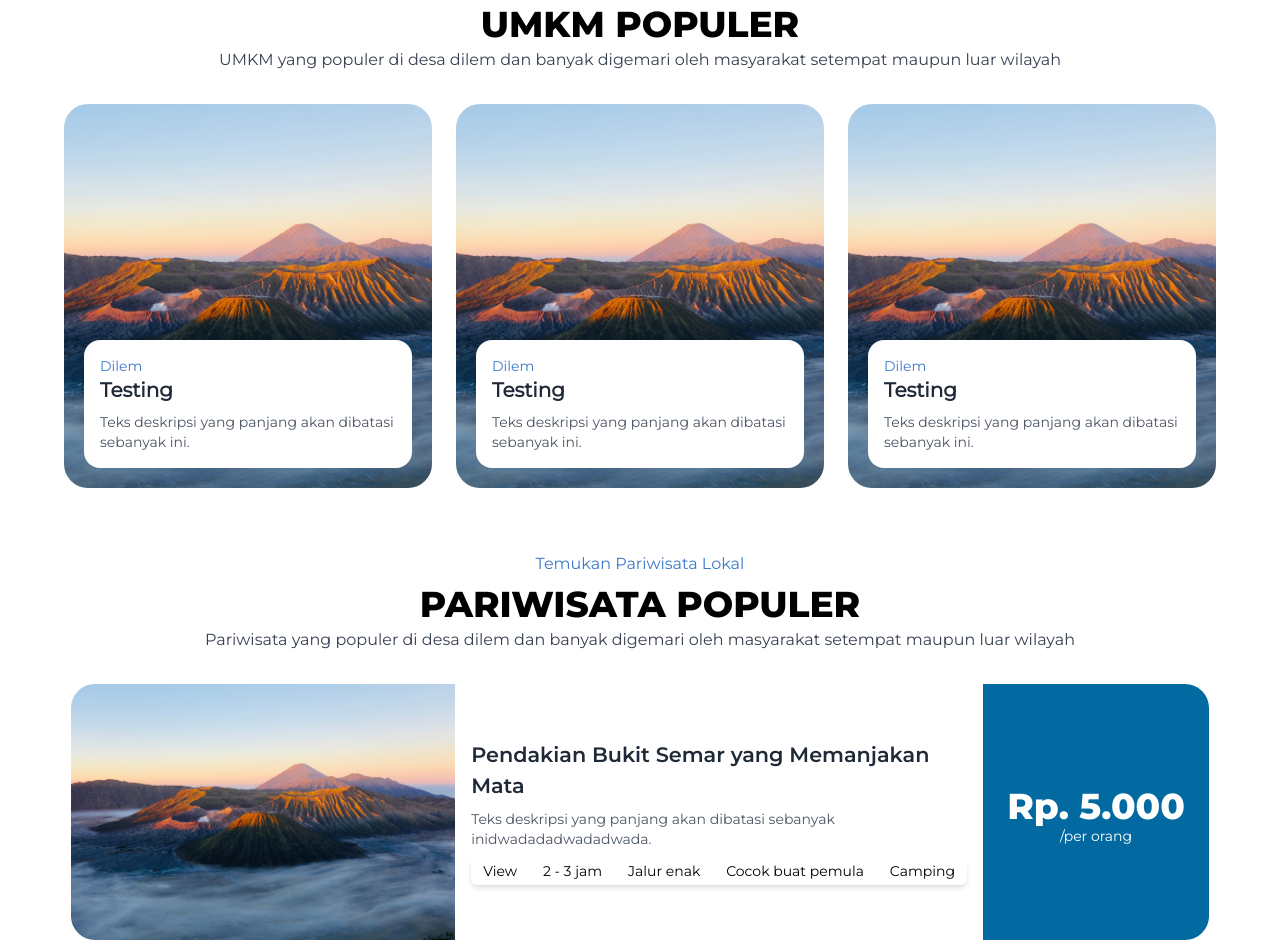
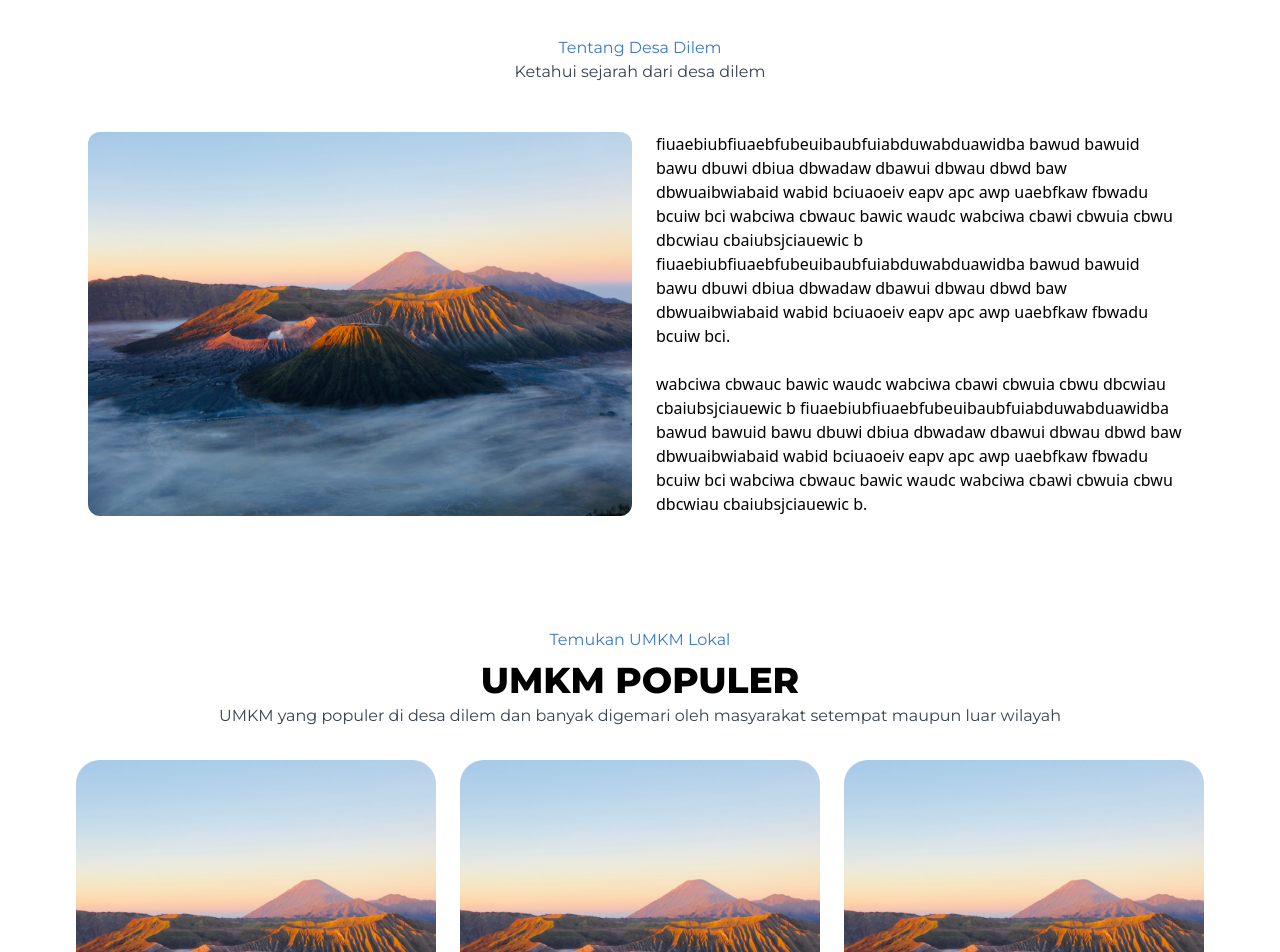
Before and after one commit to Arjunaadlina/desadilem, a React (Vite) app: page / in a window 1280 px wide. Shown: the part 860-1812 px from the top of the page. Built offline with nearby package versions, Linux system fonts and the light colour scheme.

Commit message:
add about and fix responsive

```diff
--- a/src/components/Home/About.jsx
+++ b/src/components/Home/About.jsx
@@ -1,8 +1,17 @@
-import React from 'react'
 
 function About() {
     return (
-        <div>About</div>
+        <div className="p-4">
+            <p className="text-center text-secondary text-md font-montserratreg mt-20">Tentang Desa Dilem</p>
+            <p className="text-center font-montserratreg text-gray-700">Ketahui sejarah dari desa dilem</p>
+            <div className="mt-12 flex gap-4 justify-center rounded-md flex-col xl:flex-row">
+                <img src="/bromo.jpg" className="w-[34rem] h-96 rounded-xl" />
+                <div className="xl:w-[34rem]">
+                    <p className="px-2">fiuaebiubfiuaebfubeuibaubfuiabduwabduawidba bawud bawuid bawu dbuwi dbiua dbwadaw dbawui dbwau dbwd baw dbwuaibwiabaid wabid bciuaoeiv eapv apc awp uaebfkaw fbwadu bcuiw bci wabciwa cbwauc bawic waudc wabciwa cbawi cbwuia cbwu dbcwiau cbaiubsjciauewic b fiuaebiubfiuaebfubeuibaubfuiabduwabduawidba bawud bawuid bawu dbuwi dbiua dbwadaw dbawui dbwau dbwd baw dbwuaibwiabaid wabid bciuaoeiv eapv apc awp uaebfkaw fbwadu bcuiw bci.
+                    <br/><br/> wabciwa cbwauc bawic waudc wabciwa cbawi cbwuia cbwu dbcwiau cbaiubsjciauewic b fiuaebiubfiuaebfubeuibaubfuiabduwabduawidba bawud bawuid bawu dbuwi dbiua dbwadaw dbawui dbwau dbwd baw dbwuaibwiabaid wabid bciuaoeiv eapv apc awp uaebfkaw fbwadu bcuiw bci wabciwa cbwauc bawic waudc wabciwa cbawi cbwuia cbwu dbcwiau cbaiubsjciauewic b.</p>
+                </div>
+            </div>
+        </div>
     )
 }
 
--- a/src/components/Home/Hero.jsx
+++ b/src/components/Home/Hero.jsx
@@ -4,7 +4,7 @@ import animationData from "../../assets/scrollanimate.json"
 function Hero() {
   return (
     <div
-      className="w-screen h-screen flex items-center justify-center flex-col bg-cover p-4"
+      className="w-screen h-screen flex items-center justify-center flex-col bg-cover p-4 bg-center"
       style={{ backgroundImage: "url('/heroo.jpg')" }}
     >
       <div className="">
--- a/src/components/Home/Pariwisata.jsx
+++ b/src/components/Home/Pariwisata.jsx
@@ -2,7 +2,7 @@ import Card from "../Pariwisata/Card"
 
 function Pariwisata() {
     return (
-        <div className="mt-8">
+        <div className="mt-20">
             <div className="p-4 mt-4 flex items-center justify-center flex-col">
                 <div>
                     <p className="text-secondary text-md font-montserratreg text-center">Temukan Pariwisata Lokal</p>
--- a/src/components/Home/Umkm.jsx
+++ b/src/components/Home/Umkm.jsx
@@ -2,7 +2,7 @@ import Card from "../Umkm/Card/Card"
 
 function Umkm() {
     return (
-        <div className="p-4 mt-4 flex items-center justify-center flex-col">
+        <div className="p-4 mt-20 flex items-center justify-center flex-col">
             <div>
                 <p className="text-secondary text-md font-montserratreg text-center">Temukan UMKM Lokal</p>
                 <p className="text-center font-montserratbold text-4xl mt-2">UMKM POPULER</p>
--- a/src/components/Pariwisata/Card.jsx
+++ b/src/components/Pariwisata/Card.jsx
@@ -2,12 +2,12 @@ import React from 'react';
 
 function Card({ title, image, desc, locate }) {
   return (
-    <div className="rounded-3xl overflow-hidden flex flex-col xl:flex-row">
-      <img src={image || '/bromo.jpg'} alt={title || 'Image'} className="w-96 h-full object-cover" />
+    <div className="rounded-3xl overflow-hidden flex flex-col xl:flex-row w-[22.5rem] xl:w-full">
+      <img src={image || '/bromo.jpg'} alt={title || 'Image'} className="w-[22.5rem] xl:w-96 h-full object-cover" />
       <div className=" bg-white px-4 py-4 rounded-2xl  flex flex-col items-center justify-center">
-        <div className='w-[22rem] xl:w-[31rem]'>
-        <h3 className="font-montserratsem font-extrabold text-[1.3rem] text-gray-800">{title || 'Pendakian Bukit Semar yang Memanjakan Mata'}</h3>
-        <p className="font-montserratreg text-sm mt-2 text-gray-600 overflow-hidden text-ellipsis whitespace-normal h-12 line-clamp-2">
+        <div className='w-[22.5rem] xl:w-[34rem]'>
+        <h3 className="font-montserratsem font-extrabold text-[1.3rem] text-gray-800 px-2">{title || 'Pendakian Bukit Semar yang Memanjakan Mata'}</h3>
+        <p className="font-montserratreg text-sm mt-2 text-gray-600 overflow-hidden text-ellipsis whitespace-normal h-12 line-clamp-2 px-2">
             {desc || 'Teks deskripsi yang panjang akan dibatasi sebanyak inidwadadadwadadwada.'}
         </p>
         </div>
--- a/src/components/Umkm/Card/Card.jsx
+++ b/src/components/Umkm/Card/Card.jsx
@@ -2,7 +2,7 @@ import React from 'react';
 
 function Card({ title, image, desc, locate }) {
   return (
-    <div className="w-[23rem] h-96 rounded-3xl overflow-hidden relative">
+    <div className="w-[22.5rem] h-96 rounded-3xl overflow-hidden relative ">
       <img src={image || '/bromo.jpg'} alt={title || 'Image'} className="w-full h-full object-cover" />
       <div className="absolute bottom-5 left-5 right-5 bg-white px-4 py-2 h-32 rounded-2xl">
         <p className="font-montserratreg text-sm mt-2 text-secondary truncate">{locate || 'Dilem'}</p>
--- a/src/pages/Home.jsx
+++ b/src/pages/Home.jsx
@@ -2,12 +2,14 @@ import Navbar from "../components/Home/Nav";
 import Hero from "../components/Home/Hero";
 import Umkm from "../components/Home/Umkm";
 import Pariwisata from "../components/Home/Pariwisata";
+import About from "../components/Home/About";
 
 function Home() {
     return (
         <div className="w-screen">
             <Navbar />
             <Hero />
+            <About />
             <Umkm />
             <Pariwisata />
         </div>
```
